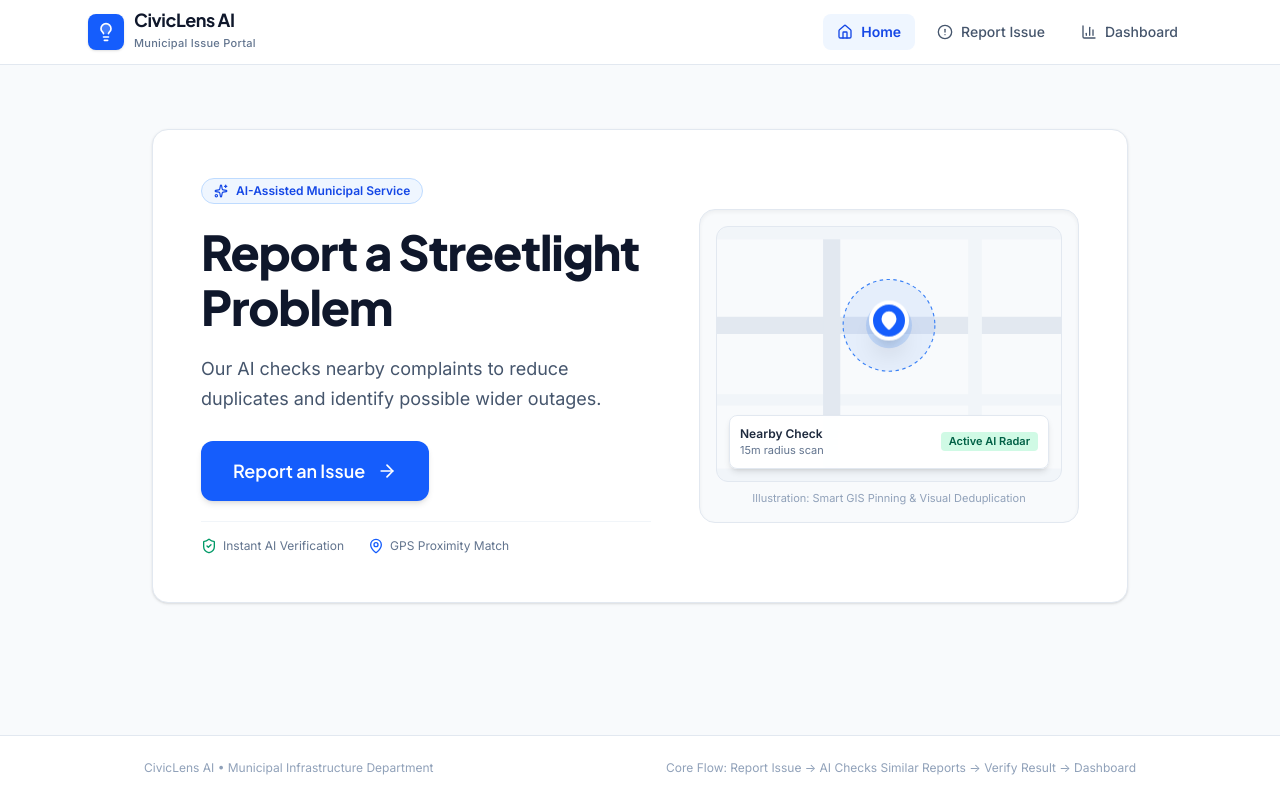
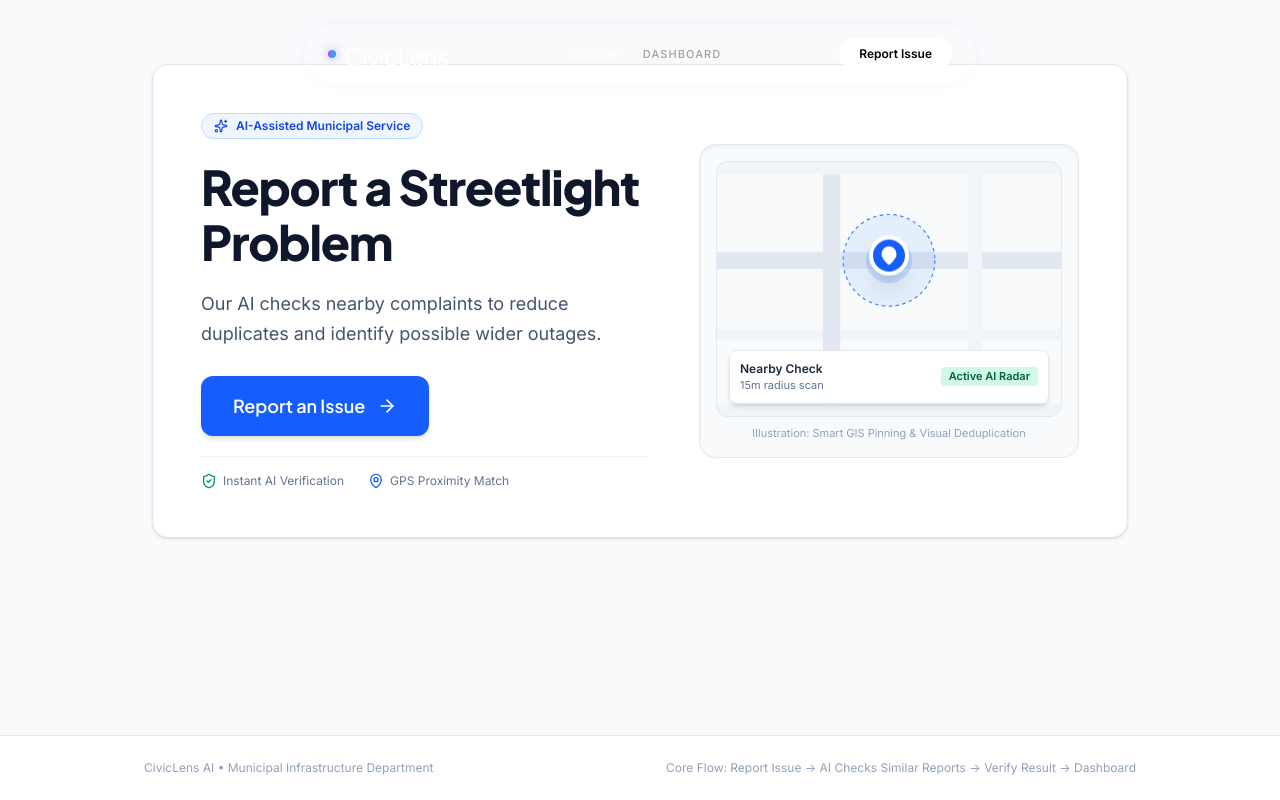
Before and after one commit to Meow-D-Anushka/CivicLens, a React (Vite) app: page / in a window 1280 px wide. Built offline with nearby package versions, Linux system fonts and the light colour scheme.

Commit message:
Refactor Header component layout and navigation

```diff
--- a/src/components/Header.tsx
+++ b/src/components/Header.tsx
@@ -1,61 +1,43 @@
 import React from 'react';
 import { useApp } from '../context/AppContext';
-import { Lightbulb, AlertCircle, BarChart3, Home } from 'lucide-react';
-import { PageView } from '../types';
 
 export const Header: React.FC = () => {
   const { currentView, navigateTo } = useApp();
 
-  const navItems: { label: string; view: PageView; icon: React.ReactNode }[] = [
-    { label: 'Home', view: 'home', icon: <Home className="w-4 h-4" /> },
-    { label: 'Report Issue', view: 'report', icon: <AlertCircle className="w-4 h-4" /> },
-    { label: 'Dashboard', view: 'dashboard', icon: <BarChart3 className="w-4 h-4" /> },
-  ];
+  return (
+    <header className="fixed top-6 left-1/2 -translate-x-1/2 w-[95%] max-w-2xl z-50 glass-panel rounded-full px-6 py-3 flex items-center justify-between shadow-[0_0_20px_-10px_rgba(139,92,246,0.2)]">
+      {/* Logo */}
+      <div
+        className="flex items-center gap-2 cursor-pointer"
+        onClick={() => navigateTo('home')}
+      >
+        <div className="w-2 h-2 rounded-full bg-gradient-to-r from-violet-500 to-cyan-500 shadow-[0_0_10px_rgba(139,92,246,0.6)]"></div>
+        <span className="font-heading text-2xl tracking-tight text-white mt-1">CivicLens</span>
+      </div>
 
-  return (
-    <header className="sticky top-0 z-40 bg-white border-b border-slate-200">
-      <div className="max-w-6xl mx-auto px-4 sm:px-6 h-16 flex items-center justify-between">
-
-        {/* Logo and Name */}
+      {/* Navigation Links */}
+      <nav className="hidden md:flex items-center gap-6">
         <button
           onClick={() => navigateTo('home')}
-          className="flex items-center gap-2.5 group cursor-pointer focus:outline-none"
+          className={`text-[11px] uppercase tracking-widest font-medium transition-colors hover:text-white ${currentView === 'home' ? 'text-white' : 'text-neutral-400'}`}
         >
-          <div className="w-9 h-9 rounded-lg bg-blue-600 flex items-center justify-center text-white shadow-sm group-hover:bg-blue-700 transition-colors">
-            <Lightbulb className="w-5 h-5 fill-white/20" />
-          </div>
-          <div className="text-left">
-            <span className="font-heading font-bold text-lg text-slate-900 tracking-tight block leading-none">
-              CivicLens AI
-            </span>
-            <span className="text-[11px] text-slate-500 font-medium tracking-wide">
-              Municipal Issue Portal
-            </span>
-          </div>
+          System
         </button>
+        <button
+          onClick={() => navigateTo('dashboard')}
+          className={`text-[11px] uppercase tracking-widest font-medium transition-colors hover:text-white ${currentView === 'dashboard' ? 'text-white' : 'text-neutral-400'}`}
+        >
+          Dashboard
+        </button>
+      </nav>
 
-        {/* Navigation: Home | Report Issue | Dashboard */}
-        <nav className="flex items-center gap-1 sm:gap-2">
-          {navItems.map((item) => {
-            const isActive = currentView === item.view || (item.view === 'dashboard' && currentView === 'details');
-            return (
-              <button
-                key={item.label}
-                onClick={() => navigateTo(item.view)}
-                className={`px-3.5 py-2 rounded-lg text-sm font-medium transition-colors cursor-pointer flex items-center gap-2 ${
-                  isActive
-                    ? 'bg-blue-50 text-blue-700 font-semibold'
-                    : 'text-slate-600 hover:text-slate-900 hover:bg-slate-100'
-                }`}
-              >
-                {item.icon}
-                <span>{item.label}</span>
-              </button>
-            );
-          })}
-        </nav>
-
-      </div>
+      {/* CTA Button */}
+      <button
+        onClick={() => navigateTo('report')}
+        className="bg-white text-black px-5 py-2 rounded-full text-xs font-semibold hover:bg-neutral-200 transition-colors"
+      >
+        Report Issue
+      </button>
     </header>
   );
 };
```
